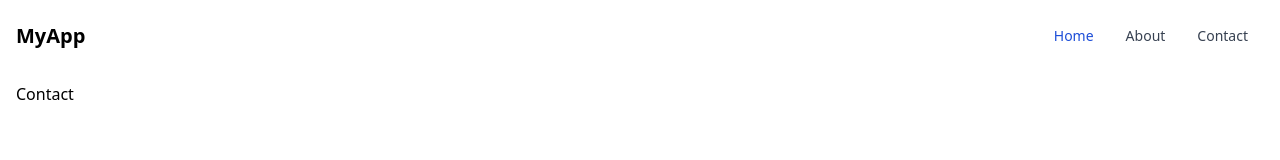
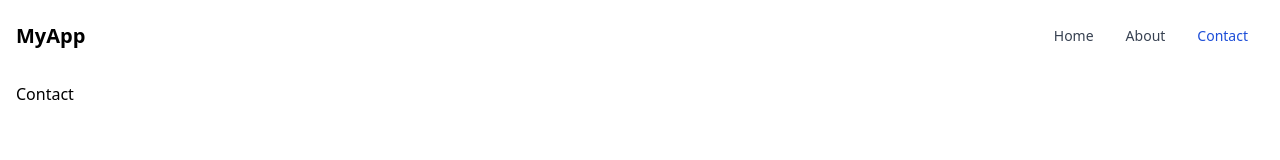
Before and after one commit to ignasiusadhitia/rakamin-academy-mini-project, a React (Create React App) app: page /contact in a window 1280 px wide. Shown: the top 160 px of the page. Built offline with nearby package versions, Linux system fonts and the light colour scheme.

Commit message:
fix: active link style

```diff
--- a/package.json
+++ b/package.json
@@ -3,9 +3,6 @@
   "version": "0.1.0",
   "private": true,
   "dependencies": {
-    "@fortawesome/fontawesome-svg-core": "^6.2.1",
-    "@fortawesome/free-solid-svg-icons": "^6.2.1",
-    "@fortawesome/react-fontawesome": "^0.2.0",
     "@testing-library/jest-dom": "^5.16.5",
     "@testing-library/react": "^13.4.0",
     "@testing-library/user-event": "^13.5.0",
--- a/src/components/DesktopMenus.js
+++ b/src/components/DesktopMenus.js
@@ -1,34 +1,44 @@
 import React from "react";
-import { Link } from "react-router-dom";
+import { NavLink } from "react-router-dom";
 
 const DesktopMenus = () => {
+  const menuItemSelected =
+    "block py-2 pl-3 pr-4 text-white bg-blue-700 rounded md:bg-transparent md:text-blue-700 md:p-0 dark:text-white";
+  const menuItemNotSelected =
+    "block py-2 pl-3 pr-4 text-gray-700 rounded hover:bg-gray-100 md:hover:bg-transparent md:border-0 md:hover:text-blue-700 md:p-0 dark:text-gray-400 md:dark:hover:text-white dark:hover:bg-gray-700 dark:hover:text-white md:dark:hover:bg-transparent";
   return (
     <div className="hidden w-full lg:block md:w-auto" id="navbar-default">
       <ul className="flex flex-col p-4 mt-4 border border-gray-100 rounded-lg bg-gray-50 md:flex-row md:space-x-8 md:mt-0 md:text-sm md:font-medium md:border-0 md:bg-white dark:bg-gray-800 md:dark:bg-gray-900 dark:border-gray-700">
         <li>
-          <Link
+          <NavLink
             to="/"
-            className="block py-2 pl-3 pr-4 text-white bg-blue-700 rounded md:bg-transparent md:text-blue-700 md:p-0 dark:text-white"
+            className={({ isActive }) =>
+              isActive ? menuItemSelected : menuItemNotSelected
+            }
             aria-current="page"
           >
             Home
-          </Link>
+          </NavLink>
         </li>
         <li>
-          <Link
+          <NavLink
             to="/about"
-            className="block py-2 pl-3 pr-4 text-gray-700 rounded hover:bg-gray-100 md:hover:bg-transparent md:border-0 md:hover:text-blue-700 md:p-0 dark:text-gray-400 md:dark:hover:text-white dark:hover:bg-gray-700 dark:hover:text-white md:dark:hover:bg-transparent"
+            className={({ isActive }) =>
+              isActive ? menuItemSelected : menuItemNotSelected
+            }
           >
             About
-          </Link>
+          </NavLink>
         </li>
         <li>
-          <Link
+          <NavLink
             to="/contact"
-            className="block py-2 pl-3 pr-4 text-gray-700 rounded hover:bg-gray-100 md:hover:bg-transparent md:border-0 md:hover:text-blue-700 md:p-0 dark:text-gray-400 md:dark:hover:text-white dark:hover:bg-gray-700 dark:hover:text-white md:dark:hover:bg-transparent"
+            className={({ isActive }) =>
+              isActive ? menuItemSelected : menuItemNotSelected
+            }
           >
             Contact
-          </Link>
+          </NavLink>
         </li>
       </ul>
     </div>
--- a/src/components/MobileMenus.js
+++ b/src/components/MobileMenus.js
@@ -1,42 +1,50 @@
 import React from "react";
-import { Link } from "react-router-dom";
+import { NavLink } from "react-router-dom";
 
 const MobileMenus = ({ hideMobileMenu }) => {
+  const menuItemSelected =
+    "block py-2 pl-3 pr-4 text-white bg-blue-700 rounded lg:bg-transparent lg:text-blue-700 lg:p-0 dark:text-white";
+  const menuItemNotSelected =
+    "block py-2 pl-3 pr-4 text-gray-700 rounded hover:bg-gray-100 lg:hover:bg-transparent lg:border-0 lg:hover:text-blue-700 lg:p-0 dark:text-gray-400 lg:dark:hover:text-white dark:hover:bg-gray-700 dark:hover:text-white lg:dark:hover:bg-transparent";
   return (
     <div
+      id="drawer-example"
       className="w-full bg-gray-900 bg-opacity-50 dark:bg-opacity-80 fixed inset-0 z-30"
+      tabIndex="-1"
+      aria-labelledby="drawer-label"
       onClick={hideMobileMenu}
     >
-      <ul
-        id="drawer-example"
-        className="h-screen p-4 md:text-sm md:font-medium  bg-white w-4/5 dark:bg-gray-800 "
-        tabIndex="-1"
-        aria-labelledby="drawer-label"
-      >
+      <ul className="h-screen p-4 bg-white w-4/5 dark:bg-gray-800 ">
         <li onClick={hideMobileMenu}>
-          <Link
+          <NavLink
             to="/"
-            className="block py-2 pl-3 pr-4 text-white bg-blue-700 rounded md:bg-transparent md:text-blue-700 md:p-0 dark:text-white"
+            className={({ isActive }) =>
+              isActive ? menuItemSelected : menuItemNotSelected
+            }
             aria-current="page"
           >
             Home
-          </Link>
+          </NavLink>
         </li>
         <li onClick={hideMobileMenu}>
-          <Link
+          <NavLink
             to="/about"
-            className="block py-2 pl-3 pr-4 text-gray-700 rounded hover:bg-gray-100 md:hover:bg-transparent md:border-0 md:hover:text-blue-700 md:p-0 dark:text-gray-400 md:dark:hover:text-white dark:hover:bg-gray-700 dark:hover:text-white md:dark:hover:bg-transparent"
+            className={({ isActive }) =>
+              isActive ? menuItemSelected : menuItemNotSelected
+            }
           >
             About
-          </Link>
+          </NavLink>
         </li>
         <li onClick={hideMobileMenu}>
-          <Link
+          <NavLink
             to="/contact"
-            className="block py-2 pl-3 pr-4 text-gray-700 rounded hover:bg-gray-100 md:hover:bg-transparent md:border-0 md:hover:text-blue-700 md:p-0 dark:text-gray-400 md:dark:hover:text-white dark:hover:bg-gray-700 dark:hover:text-white md:dark:hover:bg-transparent"
+            className={({ isActive }) =>
+              isActive ? menuItemSelected : menuItemNotSelected
+            }
           >
             Contact
-          </Link>
+          </NavLink>
         </li>
       </ul>
     </div>
```
Also changed, not shown: 1 other file (tests, documents, lock files or other folders).
